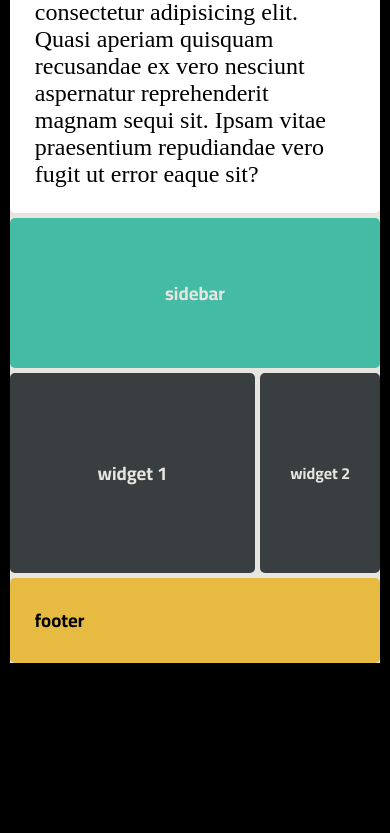
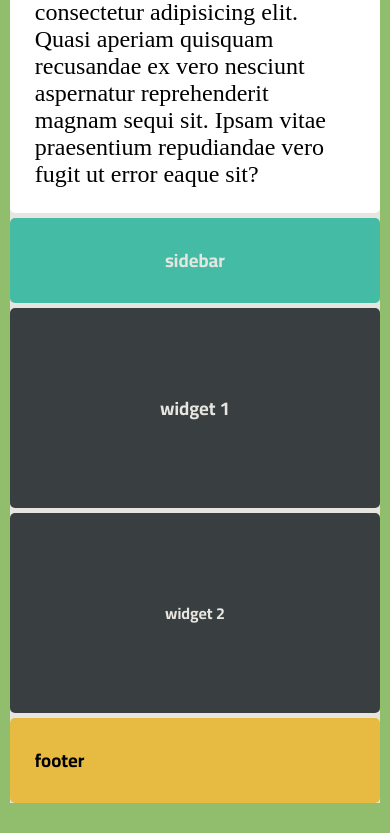
Before and after one commit to DeanMorales/grid_basic, a plain HTML site: page index.html in a window 390 px wide. Shown: the part 675-1508 px from the top of the page. Before the commit the page ends 1368 px from the top, so only its background shows below. Drawn offline with Linux system fonts and the light colour scheme; a web font is replaced by a local one.

Commit message:
version grid-Area y responsive

```diff
--- a/style.css
+++ b/style.css
@@ -1,4 +1,10 @@
-*{
+*{/************************************************************
+    * vamos a hacer una nueva version con grid template areas
+    * nos facilita mucho hacer la version responsiva
+    * solo debemos ligar cada espacio de nuesta pagina a un grid-area:"";
+    *
+    */
+
     font-family: 'Cairo', sans-serif;
   /*  font-family: 'Trirong', serif;*/
     /*quitamos los paddings y margin de nuestra pagina */
@@ -27,9 +33,15 @@ p{
     /*espaciados entre  componentes o celdas de 20px */
     grid-gap: 5px;
     /*hacemos 3 columnas de tipo graccion para que sean responsive*/
-    grid-template-columns: 1fr 1fr 1fr;
+    grid-template-columns: 1fr 1fr 1fr 1fr;
     /*establecemos filas*/
-    grid-template-rows: repeat(4, auto);
+    grid-template-rows: repeat(5, auto);
+    /*establecemos grid-template-area:" "*/
+    grid-template-areas: "navbar navbar navbar navbar"
+                        " contentido contentido contentido sidebar"
+                        "widget1 widget1 widget2 sidebar "
+                        "widget1 widget1 widget2 sidebar "
+                        "footer footer footer footer";
 }
 /*empieza CSS Grid*/
 /*accedemos a nueestros div hijos de div contenedor padre*/
@@ -47,19 +59,24 @@ p{
     background: #e7bb41;
     color: #e7e5df;
     /*que empiece en la primera posicion hasta la ultima*/
-    grid-column: 1/-1 ;
+    /*grid-column: 1/-1 ;*/
+    /*colocamos el grid-template-area:*/
+    grid-area: navbar;
 }
 .contenedor .contenido{
     /* que ocupe dos columnas, que empiece en la primera,
     y que termine al empezar la tercera*/
-    grid-column: 1/3;
+   /* grid-column: 1/3;*/
+   grid-area: contentido;
 }
 /*ahora el sidebar queremos que abarque 1 columna si, pero que ocupe 2 rows
 osea hacia abajo, independiente del contenido
 entonces, colocamos que empiece dela segunda row, hasta donde empieza la cuarta */
 .contenedor .sidebar{
-    grid-column: 3/-1;
-    grid-row: 2 span 2;
+    /*grid-column: 3/-1;
+    grid-row: span 4;*/
+    /*metemos grid-area*/
+    grid-area: sidebar;
     /*damos diseño*/
     background: #44bba4;
     color: #e7e5df;
@@ -91,33 +108,60 @@ entonces, colocamos que empiece dela segunda row, hasta donde empieza la cuarta
     /*justificamos nuestro contenido */
     justify-content: center;
 }
+/*grid area para widget1*/
+
+.contenedor .widget-1{
+    grid-area: widget1;
+}
+.contenedor .widget-2{
+    grid-area: widget2;
+}
+
+
 /*trabajamos el footer*/
 .contenedor .footer{
     background: #e7bb41;
     /*le diremos que ocupe todo el fondo, a lo ancho*/
-    grid-column: 1/-1;
+   /* grid-column: 1/-1;*/
+   /*grid area*/
+   grid-area: footer;
 }
 /*hasta aqui termina la version desktop
 y se usara media query, para hacerlo responsive*/
-@media screen and (max-width: 413px) {
+/*version smartphone*/
+@media screen and (max-width: 500px) {
     body{
-        background: #000;
+        background: #90be6d;
     }
     /*accedemos a nuestro contenedor y como se muetra
     la div del nuestro contenido, el side bar que abarque
     toda nuestras columnas, y ademas que los widgets tenga uno
     una mayor preferencia, footer y navbar quedan igual*/
-    .contenedor .contenido{
+   /* .contenedor .contenido{
         grid-column: 1/-1;
-    }
+    }*/
     /*trabajo con sidebar*/
-    .contenedor .sidebar{
-        /*de esta manera ocupara todo el ancho*/
+    /*.contenedor .sidebar{
+        de esta manera ocupara todo el ancho
         grid-column: 1/-1;
-        /*agregamos mas largo a nuestro sidebar*/
-        min-height: 100px;
-    }
+        /*agregamos mas largo a nuestro sidebar
+        min-height: 100px;*/
+    /*}
     .contenedor .widget-1{
         grid-column: span 2;
+    }*/
+    /*version grid-area utilizando nuestro contenedor*/
+    .contenedor{
+         /*hacemos 3 columnas de tipo graccion para que sean responsive*/
+    grid-template-columns: 1fr 1fr 1fr;
+    /*establecemos filas*/
+    grid-template-rows: repeat(5, auto);
+        grid-template-areas:"navbar navbar navbar"
+                             "contentido contentido contentido"
+                            "sidebar sidebar sidebar"
+                            "widget1 widget1 widget1"
+                            "widget2 widget2 widget2"
+                            "footer footer footer" ;
     }
+
 }
```
